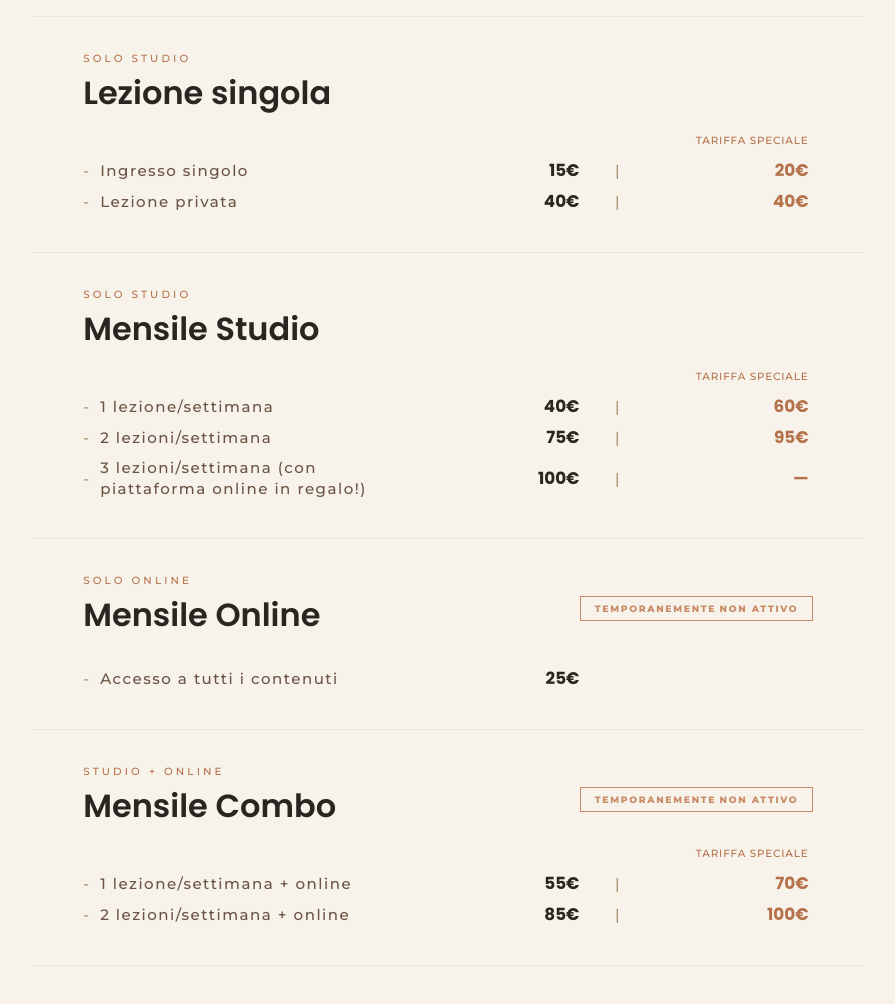
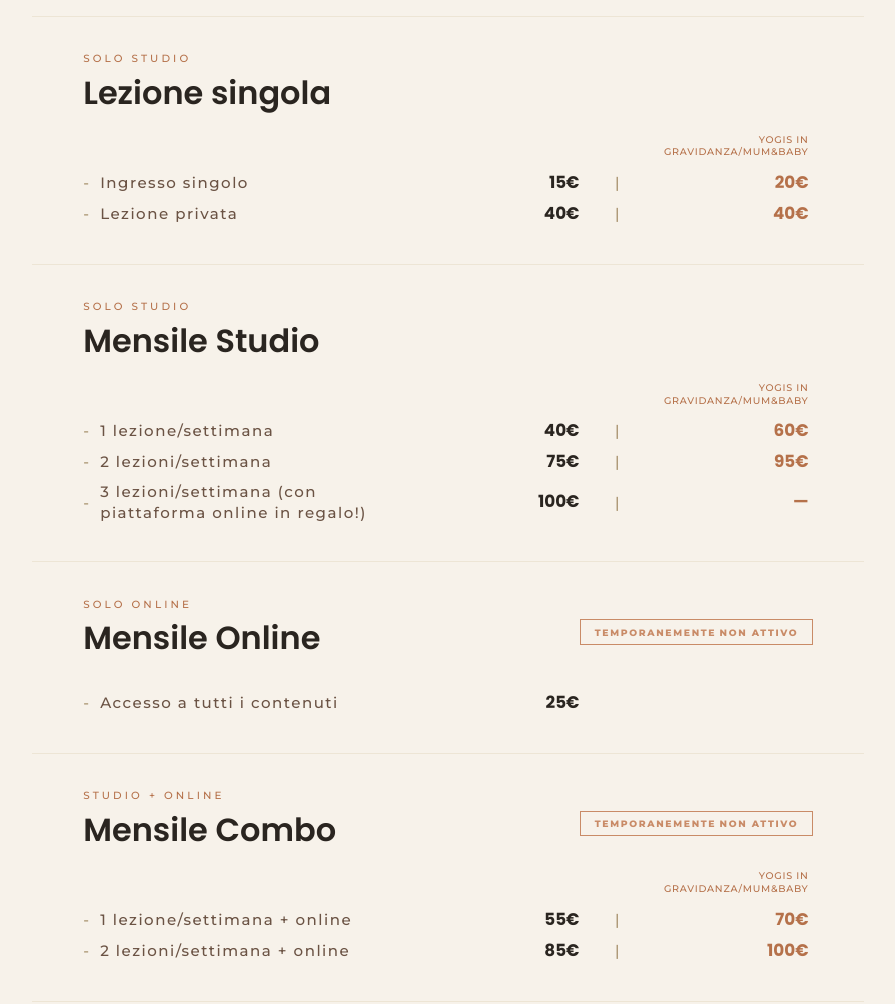
Before and after one commit to SimoneColarelli/claude-version, a plain HTML site: page public/orari/index.html in a window 1280 px wide. Shown: the part 1540-2544 px from the top of the page, without its empty margins (192-1087 px from the left). Drawn offline with Linux system fonts and the light colour scheme.

Commit message:
Etichetta prezzi Yogis in Gravidanza/Mum&Baby e aggiornamento orari del lunedì
Co-Authored-By: Claude Opus 5.5 <noreply@anthropic.com>

```diff
--- a/public/assets/js/content-cms.js
+++ b/public/assets/js/content-cms.js
@@ -517,7 +517,7 @@
     const packageHeader = element('div', 'prezzo-pacchetti-header');
     if (plan.id !== 'solo-online') {
       packageHeader.setAttribute('aria-hidden', 'true');
-      packageHeader.append(element('span', 'prezzo-speciale-label', 'Tariffa speciale'));
+      packageHeader.append(element('span', 'prezzo-speciale-label', 'Yogis in Gravidanza/Mum&Baby'));
     }
 
     const packages = element('ul', 'prezzo-pacchetti');
@@ -535,8 +535,8 @@
         packageRow.append(element('span', 'prezzo-pacchetto-separatore', '|'));
         const specialPrice = element('span', 'prezzo-pacchetto-speciale', specialPriceValue);
         const specialPriceLabel = specialPriceValue === '—'
-          ? 'Tariffa speciale non disponibile'
-          : `Tariffa speciale: ${specialPriceValue}`;
+          ? 'Prezzo Yogis in Gravidanza/Mum&Baby non disponibile'
+          : `Prezzo Yogis in Gravidanza/Mum&Baby: ${specialPriceValue}`;
         specialPrice.setAttribute('aria-label', specialPriceLabel);
         packageRow.append(specialPrice);
       }
--- a/public/content/orari.json
+++ b/public/content/orari.json
@@ -10,8 +10,8 @@
       "lezioni": [
         { "ora": "14:00", "corsoId": "vinyasa", "insegnanteId": "insegnante-m" },
         { "ora": "16:30", "corsoId": "posturale", "insegnanteId": "insegnante-m"},
-        { "ora": "18:00", "corsoId": "posturale", "insegnanteId": "insegnante-m" },
-        { "ora": "19:30", "corsoId": "vinyasa", "insegnanteId": "insegnante-m" }
+        { "ora": "18:00", "corsoId": "vinyasa", "insegnanteId": "insegnante-m" },
+        { "ora": "19:30", "corsoId": "posturale", "insegnanteId": "insegnante-m" }
       ]
     },
     {
--- a/public/orari/index.html
+++ b/public/orari/index.html
@@ -380,13 +380,17 @@
   .prezzo-speciale-label {
     grid-column: 5;
     justify-self: end;
-    width: 9.6rem;
+    width: 100%;
+    min-width: 0;
+    max-width: 9.6rem;
     box-sizing: border-box;
-    font-size: 0.65rem;
+    font-size: 0.6rem;
     line-height: 1.35;
     letter-spacing: 0.08em;
     text-transform: uppercase;
     text-align: right;
+    white-space: normal;
+    overflow-wrap: anywhere;
     color: var(--terracotta);
   }
 
@@ -456,8 +460,8 @@
     }
 
     .prezzo-speciale-label {
-      width: 4.65rem;
-      font-size: 0.52rem;
+      max-width: 4.65rem;
+      font-size: 0.4rem;
       letter-spacing: 0.04em;
     }
 
@@ -799,30 +803,30 @@
       <p class="prezzo-tipo">Solo Studio</p>
       <h3 class="prezzo-nome">Mensile Studio</h3>
       <div class="prezzo-pacchetti-header" aria-hidden="true">
-        <span class="prezzo-speciale-label">Tariffa speciale</span>
+        <span class="prezzo-speciale-label">Yogis in Gravidanza/Mum&amp;Baby</span>
       </div>
       <ul class="prezzo-pacchetti">
-        <li class="prezzo-pacchetto"><span class="prezzo-pacchetto-nome">1 lezione/settimana</span><span class="prezzo-pacchetto-importo">40€</span><span class="prezzo-pacchetto-separatore">|</span><span class="prezzo-pacchetto-speciale" aria-label="Tariffa speciale non disponibile">—</span></li>
-        <li class="prezzo-pacchetto"><span class="prezzo-pacchetto-nome">2 lezioni/settimana</span><span class="prezzo-pacchetto-importo">75€</span><span class="prezzo-pacchetto-separatore">|</span><span class="prezzo-pacchetto-speciale" aria-label="Tariffa speciale non disponibile">—</span></li>
-        <li class="prezzo-pacchetto"><span class="prezzo-pacchetto-nome">Ingresso singolo</span><span class="prezzo-pacchetto-importo">15€</span><span class="prezzo-pacchetto-separatore">|</span><span class="prezzo-pacchetto-speciale" aria-label="Tariffa speciale non disponibile">—</span></li>
+        <li class="prezzo-pacchetto"><span class="prezzo-pacchetto-nome">1 lezione/settimana</span><span class="prezzo-pacchetto-importo">40€</span><span class="prezzo-pacchetto-separatore">|</span><span class="prezzo-pacchetto-speciale" aria-label="Prezzo Yogis in Gravidanza/Mum&amp;Baby non disponibile">—</span></li>
+        <li class="prezzo-pacchetto"><span class="prezzo-pacchetto-nome">2 lezioni/settimana</span><span class="prezzo-pacchetto-importo">75€</span><span class="prezzo-pacchetto-separatore">|</span><span class="prezzo-pacchetto-speciale" aria-label="Prezzo Yogis in Gravidanza/Mum&amp;Baby non disponibile">—</span></li>
+        <li class="prezzo-pacchetto"><span class="prezzo-pacchetto-nome">Ingresso singolo</span><span class="prezzo-pacchetto-importo">15€</span><span class="prezzo-pacchetto-separatore">|</span><span class="prezzo-pacchetto-speciale" aria-label="Prezzo Yogis in Gravidanza/Mum&amp;Baby non disponibile">—</span></li>
       </ul>
     </article>
     <article class="prezzo-card" data-plan-id="solo-online">
       <p class="prezzo-tipo">Solo Online</p>
       <h3 class="prezzo-nome">Mensile Online</h3>
       <ul class="prezzo-pacchetti">
-        <li class="prezzo-pacchetto"><span class="prezzo-pacchetto-nome">Accesso a tutti i contenuti</span><span class="prezzo-pacchetto-importo">25€</span><span class="prezzo-pacchetto-separatore">|</span><span class="prezzo-pacchetto-speciale" aria-label="Tariffa speciale non disponibile">—</span></li>
+        <li class="prezzo-pacchetto"><span class="prezzo-pacchetto-nome">Accesso a tutti i contenuti</span><span class="prezzo-pacchetto-importo">25€</span><span class="prezzo-pacchetto-separatore">|</span><span class="prezzo-pacchetto-speciale" aria-label="Prezzo Yogis in Gravidanza/Mum&amp;Baby non disponibile">—</span></li>
       </ul>
     </article>
     <article class="prezzo-card" data-plan-id="studio-online">
       <p class="prezzo-tipo">Studio + Online</p>
       <h3 class="prezzo-nome">Mensile Studio + Online</h3>
       <div class="prezzo-pacchetti-header" aria-hidden="true">
-        <span class="prezzo-speciale-label">Tariffa speciale</span>
+        <span class="prezzo-speciale-label">Yogis in Gravidanza/Mum&amp;Baby</span>
       </div>
       <ul class="prezzo-pacchetti">
-        <li class="prezzo-pacchetto"><span class="prezzo-pacchetto-nome">1 lezione/settimana + online</span><span class="prezzo-pacchetto-importo">50€</span><span class="prezzo-pacchetto-separatore">|</span><span class="prezzo-pacchetto-speciale" aria-label="Tariffa speciale non disponibile">—</span></li>
-        <li class="prezzo-pacchetto"><span class="prezzo-pacchetto-nome">2 lezioni/settimana + online</span><span class="prezzo-pacchetto-importo">80€</span><span class="prezzo-pacchetto-separatore">|</span><span class="prezzo-pacchetto-speciale" aria-label="Tariffa speciale non disponibile">—</span></li>
+        <li class="prezzo-pacchetto"><span class="prezzo-pacchetto-nome">1 lezione/settimana + online</span><span class="prezzo-pacchetto-importo">50€</span><span class="prezzo-pacchetto-separatore">|</span><span class="prezzo-pacchetto-speciale" aria-label="Prezzo Yogis in Gravidanza/Mum&amp;Baby non disponibile">—</span></li>
+        <li class="prezzo-pacchetto"><span class="prezzo-pacchetto-nome">2 lezioni/settimana + online</span><span class="prezzo-pacchetto-importo">80€</span><span class="prezzo-pacchetto-separatore">|</span><span class="prezzo-pacchetto-speciale" aria-label="Prezzo Yogis in Gravidanza/Mum&amp;Baby non disponibile">—</span></li>
       </ul>
     </article>
   </div>
@@ -921,7 +925,7 @@
   document.querySelectorAll('.mobile-link').forEach(link => link.addEventListener('click', () => setMobileMenu(false)));
 </script>
 <script src="/assets/js/content-model.js?v=20260813-2"></script>
-<script src="/assets/js/content-cms.js?v=20260813-3"></script>
+<script src="/assets/js/content-cms.js?v=20260822-1"></script>
 <script src="/vendor/silktide/silktide-consent-manager.js?v=20260626-1"></script>
 <script src="/assets/js/cookie-consent.js?v=20260626-1"></script>
 </body>
```
